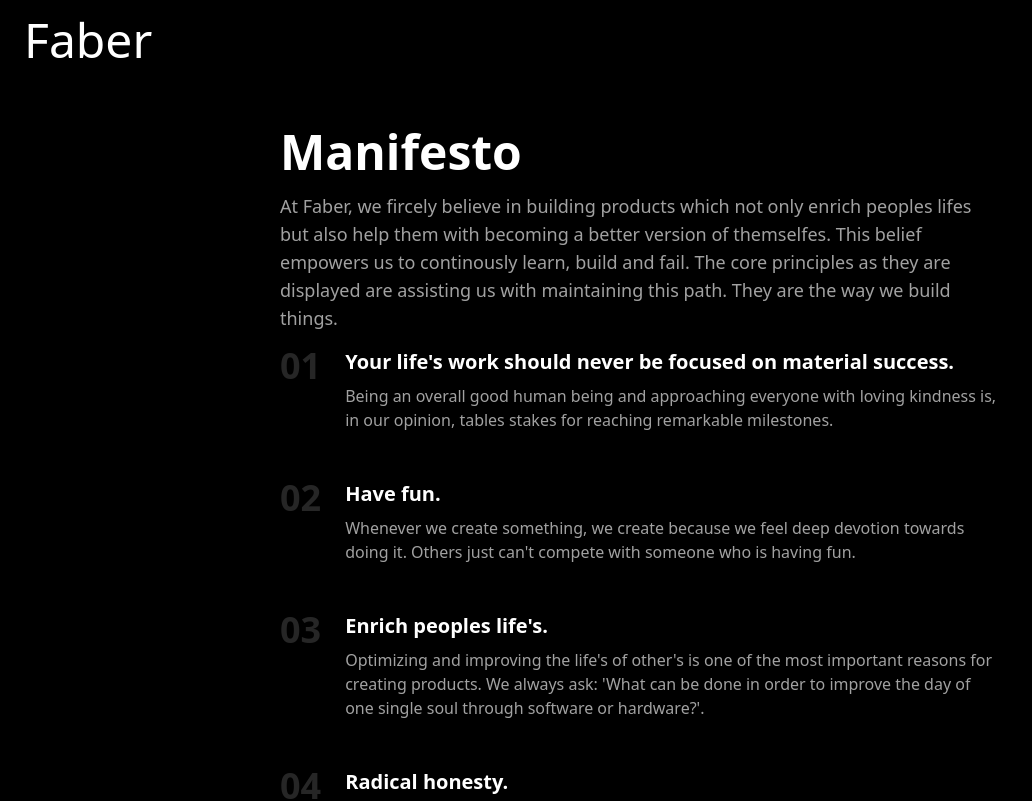
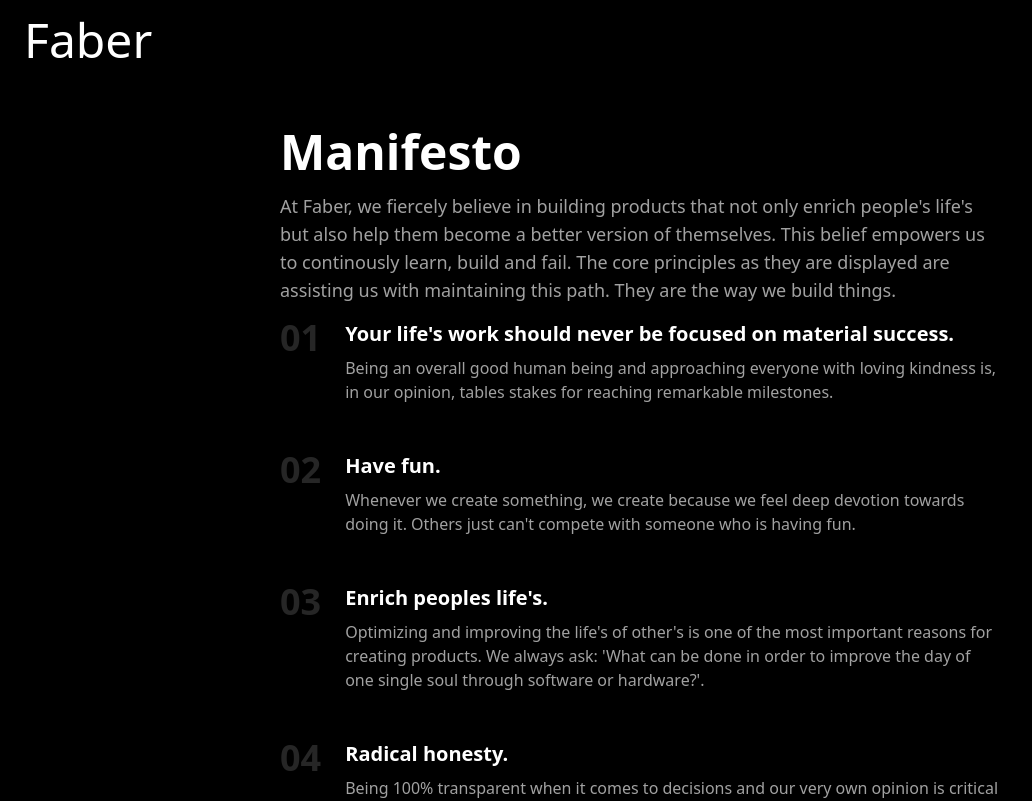
Before and after one commit to Timhongphuc/FaberInnovations-Website, a React (Vite) app: page /manifesto in a window 1280 px wide. Shown: the top 801 px of the page, without its empty margins (0-1032 px from the left). Built offline with nearby package versions, Linux system fonts and the light colour scheme; a web font is replaced by a local one.

Commit message:
Removed some stupid typos and mistakes

```diff
--- a/src/pages/Manifesto.tsx
+++ b/src/pages/Manifesto.tsx
@@ -42,7 +42,7 @@ export default function Manifesto() {
           Manifesto
         </h1>
         <p className="mt-4 text-lg text-neutral-400">
-          At Faber, we fircely believe in building products which not only enrich peoples lifes but also help them with becoming a better version of themselfes.
+          At Faber, we fiercely believe in building products that not only enrich people's life's but also help them become a better version of themselves.
           This belief empowers us to continously learn, build and fail.
           The core principles as they are displayed are assisting us with maintaining this path.
           They are the way we build things.
```
